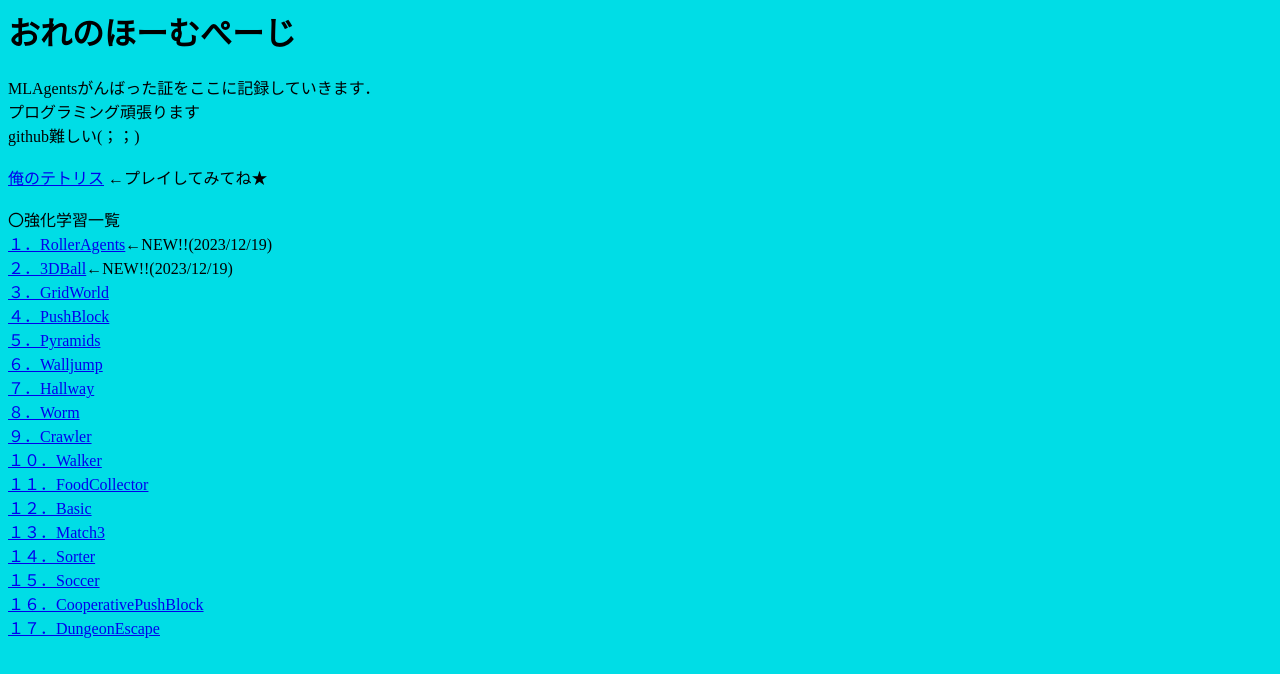
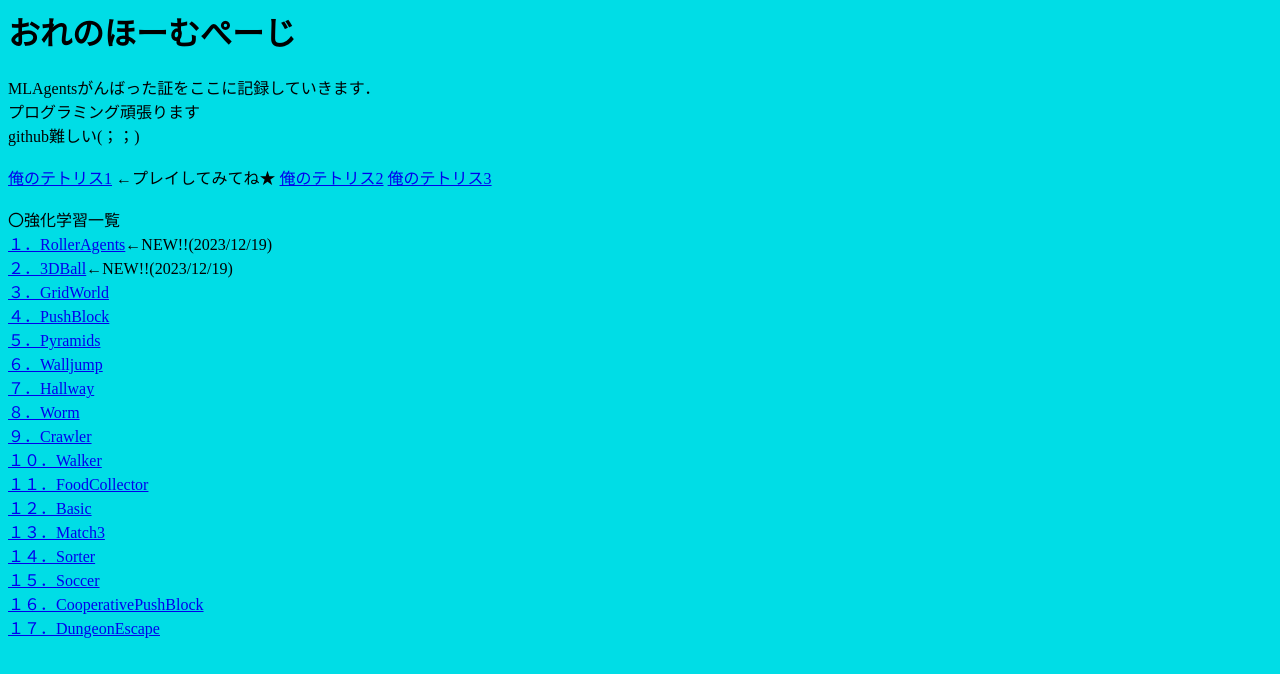
Before and after one commit to sooolooon/sooolooon.github.io, a plain HTML site: page index.html in a window 1280 px wide. Shown: the top 674 px of the page. Drawn offline with Linux system fonts and the light colour scheme.

Commit message:
Update index.html

```diff
--- a/index.html
+++ b/index.html
@@ -18,7 +18,10 @@ github難しい(；；)
 <br>
 <br>
 
-<a href="https://unityroom.com/games/hatetris_freedown">俺のテトリス</a>	←プレイしてみてね★
+<a href="https://unityroom.com/games/hatetris_freedown">俺のテトリス1</a>	←プレイしてみてね★
+<a href="https://unityroom.com/games/hatetris_next">俺のテトリス2</a>
+<a href="https://unityroom.com/games/hatetris_1">俺のテトリス3</a>
+
 <br>
 <br>
 〇強化学習一覧
```
